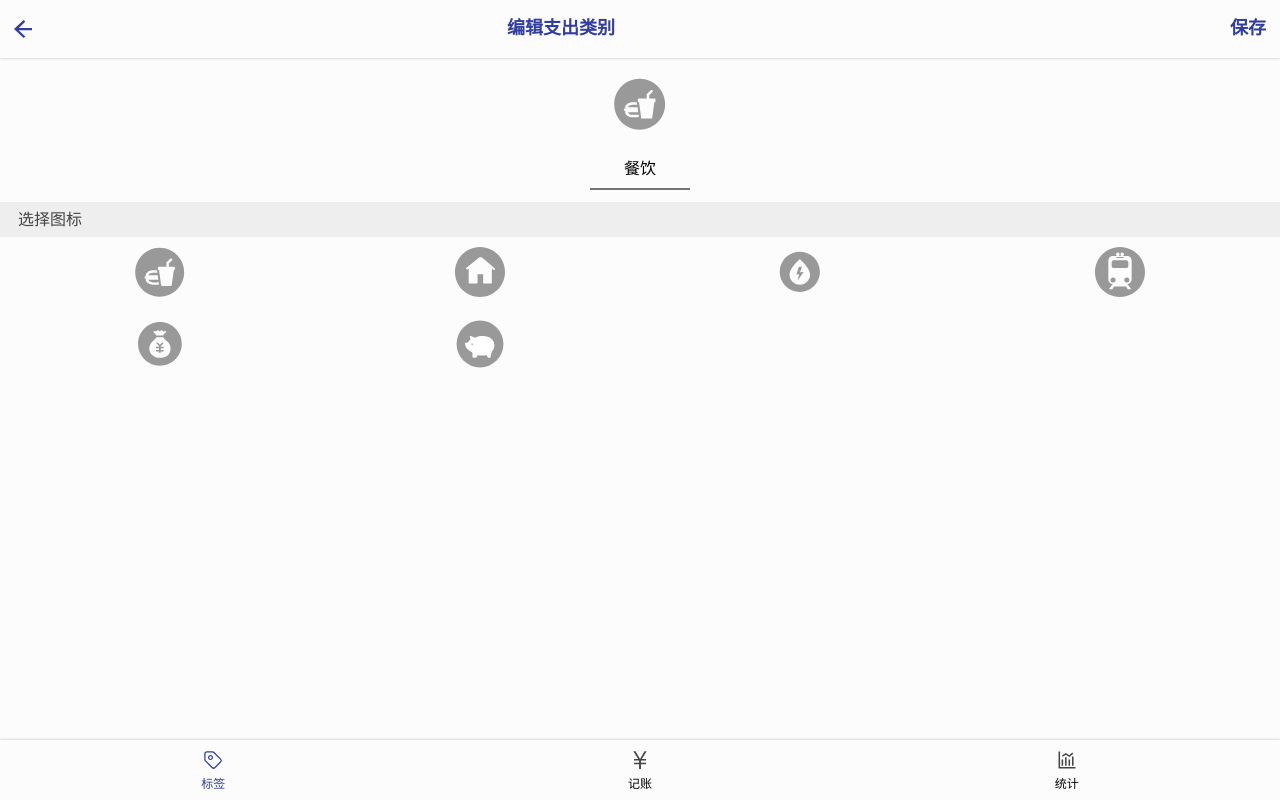
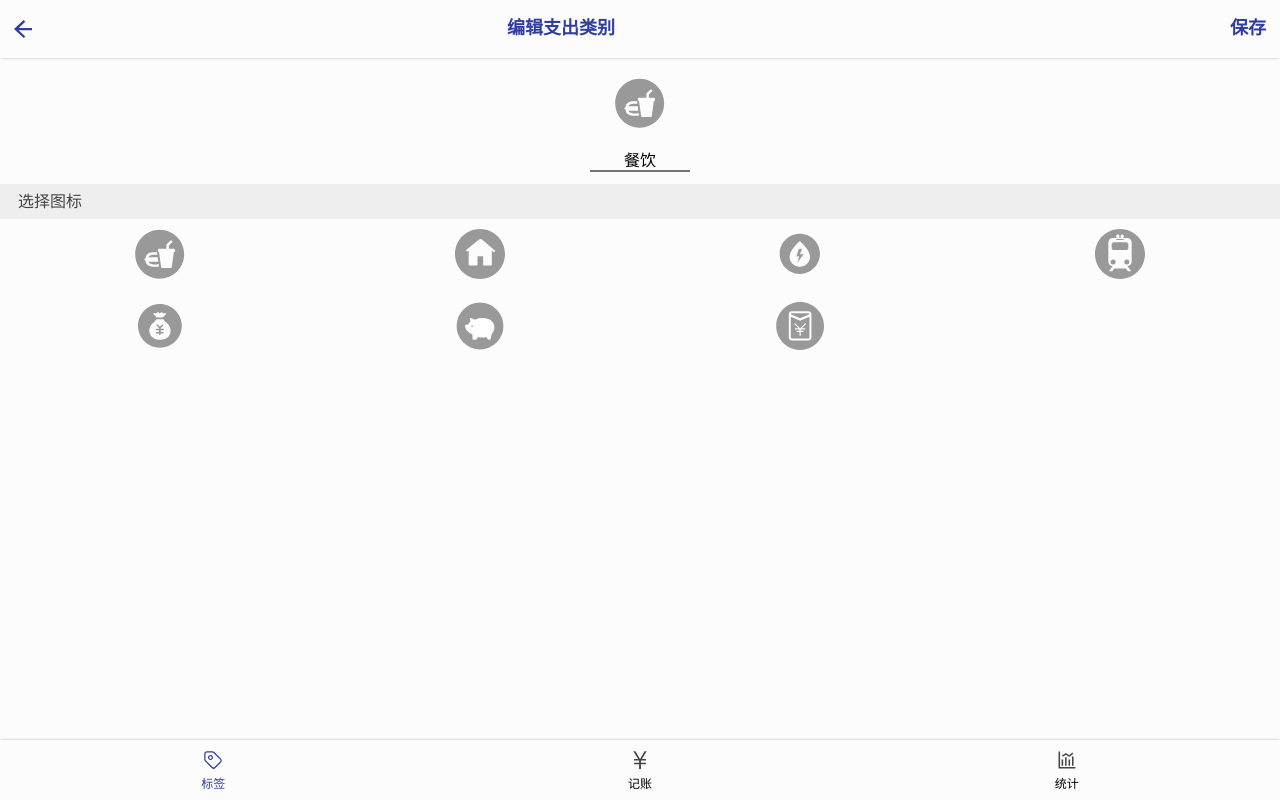
Before and after one commit to cy-wey/money-webApp, a React app: page /tags/1 in a window 1280 px wide. Built offline with nearby package versions, Linux system fonts and the light colour scheme.

Commit message:
Tags 删除标签

```diff
--- a/src/components/Input.tsx
+++ b/src/components/Input.tsx
@@ -12,7 +12,7 @@ const Label = styled.label`
   > input {
     display: flex;
     width: 100%;
-    height: 44px;
+    height: 24px;
     background: none;
     border: none;
     font-size: 16px;
--- a/src/hooks/useIcons.tsx
+++ b/src/hooks/useIcons.tsx
@@ -8,6 +8,7 @@ const defaultIcons = [
   {id: createId(), name: '交通'},
   {id: createId(), name: '工资'},
   {id: createId(), name: '理财'},
+  {id: createId(), name: '红包'},
 ]
 
 const useIcons = () => {
--- a/src/hooks/useTags.tsx
+++ b/src/hooks/useTags.tsx
@@ -33,7 +33,14 @@ const useTags = () => {
       setTags(tagsClone);
     };
 
-    return {tags, setTags, findTag, updateTag}
+    const delectTag = (id: number) => {
+      const index = findTagIndex(id);
+      const tagsClone = JSON.parse(JSON.stringify(tags));
+      tagsClone.splice(index, 1);
+      setTags(tagsClone);
+    }
+
+    return {tags, setTags, findTag, updateTag, delectTag}
   }
 
   export {useTags}
--- a/src/views/Tag.tsx
+++ b/src/views/Tag.tsx
@@ -40,16 +40,19 @@ const Content = styled.div`
   margin-top: 20px;
 
   .icon {
-    height: 52px;
-    width: 52px;
+    height: 50px;
+    width: 50px;
     fill: #999;
   }
 
   input {
-    margin-top: 16px;
+    margin-top: 20px;
     text-align: center;
     border-bottom: 2px solid #747474;
     width: 100px;
+  }
+  input:focus{
+    border-bottom: 2px solid #313d9f;
   }
 `
 
--- a/src/views/Tags.tsx
+++ b/src/views/Tags.tsx
@@ -16,6 +16,14 @@ const TabList = styled.ul`
 
   > li {
     border-bottom: 1px solid #e4e4e4;
+    display: flex;
+    align-items: center;
+    .delectIcon {
+      height: 36px;
+      width: 36px;
+      fill: #dc0000;
+      margin: 0px 10px;
+    }
     > a {
       display: flex;
       align-items: center;
@@ -23,14 +31,14 @@ const TabList = styled.ul`
       > div {
         display: flex;
         align-items: center;
+        min-width: 260px;
       }
-      .icon {
+      .tagIcon {
         height: 50px;
         width: 50px;
         fill: #999;
-        margin: 6px 20px;
+        margin: 6px 20px 6px 0;
       }
-
       .right-arrow {
         height: 20px;
         width: 20px;
@@ -38,15 +46,16 @@ const TabList = styled.ul`
 
       span {
         font-size: 16px;
-        margin-left: -6px;
+        margin-left: -8px;
         color: #444;
       }
     }
   }
 `
 
+
 function Tags() {
-  const {tags, setTags} = useTags()
+  const {tags, setTags, delectTag} = useTags()
   const [category, setCategory] = useState<'-' | '+'>('-');
   const SelectedTags = tags.filter(r => r.category === category)
   return (
@@ -56,9 +65,10 @@ function Tags() {
       <TabList>
         {SelectedTags.map(tag =>
           <li key={tag.id}>
+            <Icon className="delectIcon" name="删除" onClick={()=> delectTag(tag.id)}/>
             <Link to={'/tags/' + tag.id}>
               <div>
-                <Icon className="icon " name={tag.icon}/>
+                <Icon className="icon tagIcon" name={tag.icon}/>
                 <span>{tag.name}</span>
               </div>
               <Icon className="icon right-arrow" name="right"/>
```
Also changed, not shown: src/icons/删除.svg (added).
